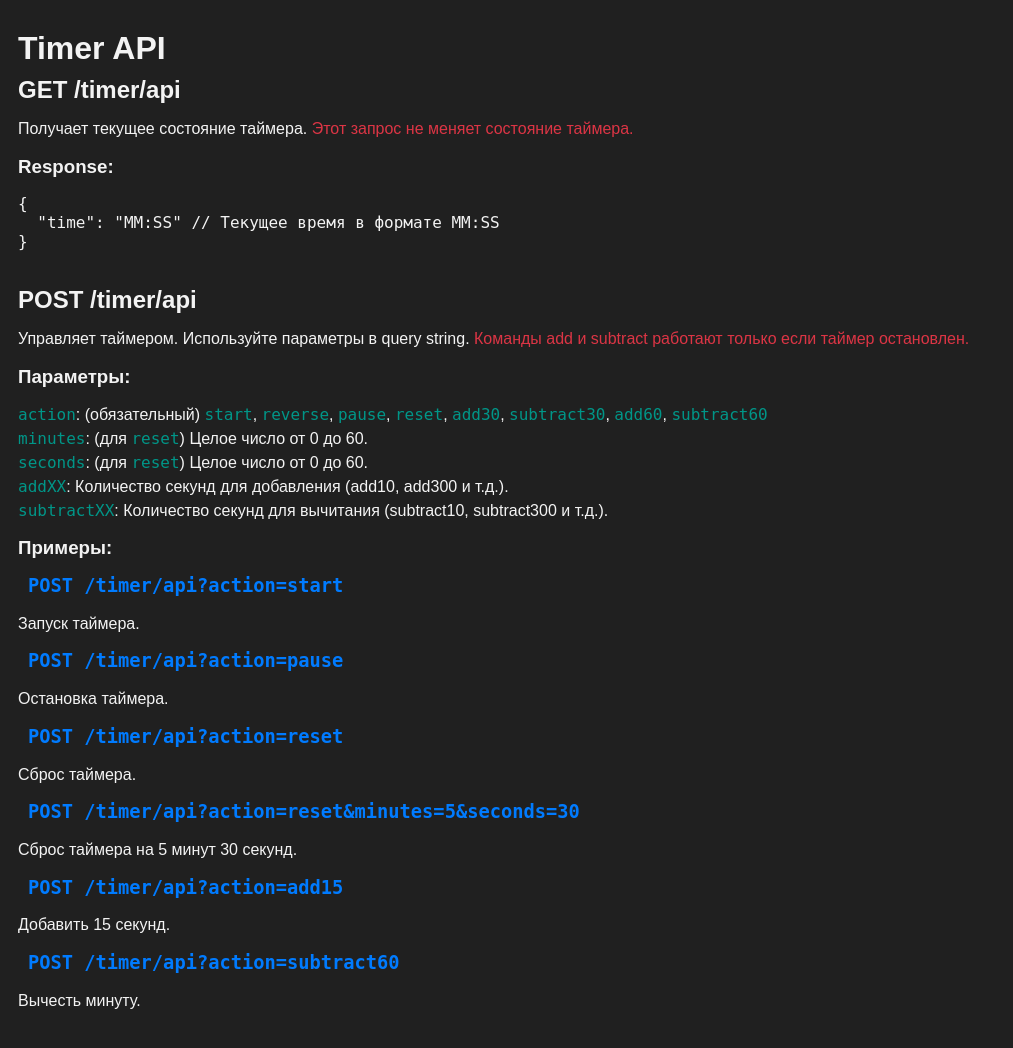
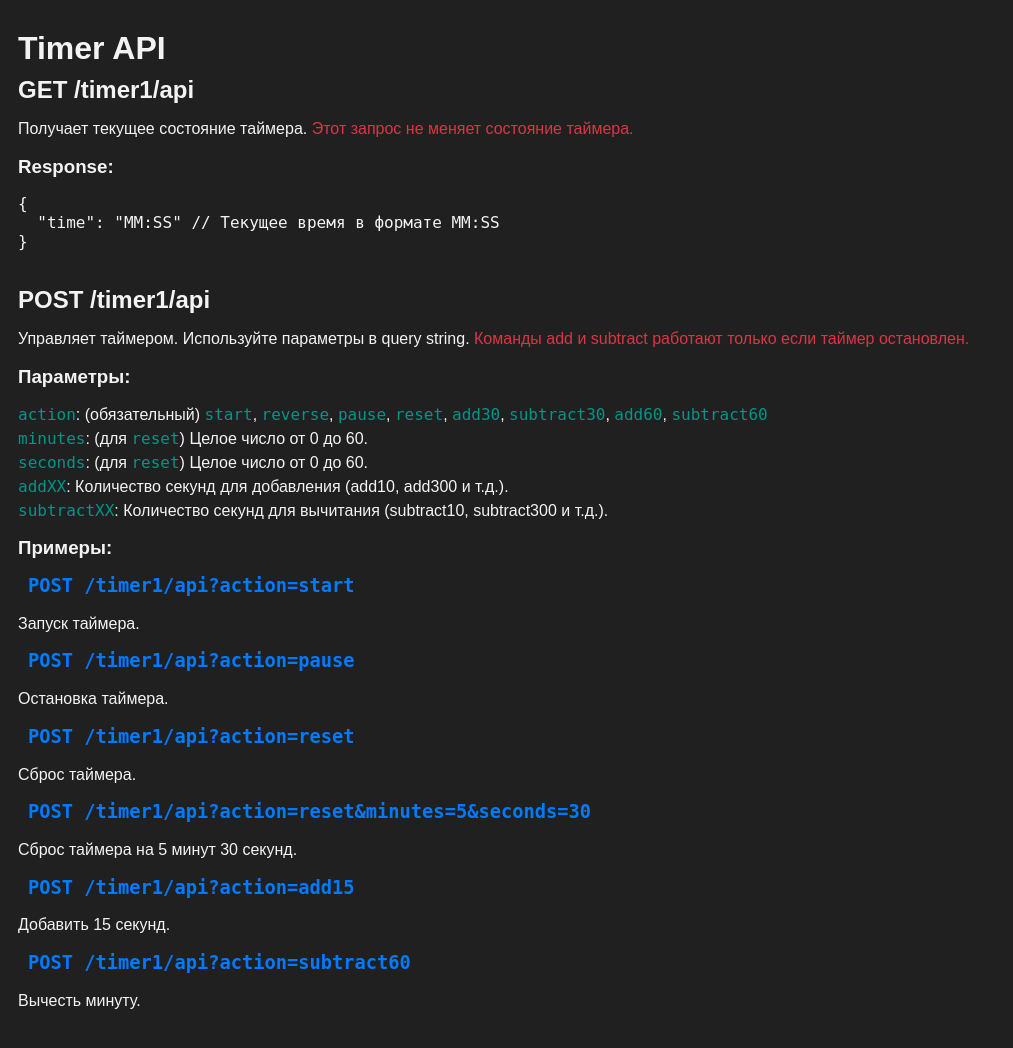
Before and after one commit to mixma5ter/timer_api, a Flask app: template templates/timer/timer_api_help.html in a window 1280 px wide. Shown: the whole page, without its empty margins (0-1013 px from the left). Run offline with Flask 2, Linux system fonts and the light colour scheme; the template is opened without the code that fills it: most values are stand-ins (such as "Sample title", 1, 10 or a date in 2020).

Commit message:
major edits - add second timer

```diff
--- a/app.py
+++ b/app.py
@@ -1,43 +1,8 @@
-import threading
-import time
+from flask import Flask, render_template, jsonify
 
-from flask import Flask, request, jsonify, render_template
+from tools.timers import formatted_time
 
 app = Flask(__name__, static_folder='static')
-
-timer_state = {
-    'minutes': 0,
-    'seconds': 0,
-    'initial_time': 0,
-    'is_running': False,
-    'start_time': None,
-    'is_reversed': False
-}
-
-timer_lock = threading.RLock()
-timer_thread = None
-
-
-def update_timer():
-    with timer_lock:
-        if timer_state['is_running']:
-            elapsed_time = time.time() - timer_state['start_time']
-            current_time_seconds = timer_state['initial_time']
-
-            if timer_state['is_reversed']:
-                current_time_seconds -= elapsed_time
-            else:
-                current_time_seconds += elapsed_time
-
-            timer_state['minutes'] = max(0, int(current_time_seconds // 60))
-            timer_state['seconds'] = max(0, int(current_time_seconds % 60))
-
-            if timer_state['is_reversed'] and current_time_seconds <= 0:
-                timer_state['minutes'] = 0
-                timer_state['seconds'] = 0
-                timer_state['is_running'] = False
-                timer_state['start_time'] = None
-                timer_state['initial_time'] = 0
 
 
 @app.route('/', methods=['GET'])
@@ -45,95 +10,19 @@ def index():
     return render_template('index.html')
 
 
-@app.route('/timer', methods=['GET'])
-def timer():
-    return render_template('timer/timer.html')
+@app.route('/timer<int:timer_id>_api_help')
+def timer_api_help(timer_id):
+    return render_template('timer/timer_api_help.html', timer_id=timer_id)
 
 
-@app.route('/timer_api_help')
-def my_api_doc():
-    return render_template('timer/timer_api_help.html')
+@app.route('/timer<int:timer_id>', methods=['GET'])
+def timer(timer_id):
+    return render_template('timer/timer.html', timer_id=timer_id)
 
 
-@app.route('/timer/api', methods=['GET', 'POST'])
-def timer_api():
-    global timer_state
-    with timer_lock:
-        if request.method == 'POST':
-            action = request.args.get('action')
-
-            if action == 'reset':
-                minutes = int(request.args.get('minutes', 0))
-                seconds = int(request.args.get('seconds', 0))
-                timer_state.update({
-                    'minutes': minutes,
-                    'seconds': seconds,
-                    'initial_time': minutes * 60 + seconds,
-                    'is_running': False,
-                    'start_time': None,
-                    'is_reversed': False
-                })
-
-            elif action == 'start':
-                if not timer_state['is_running']:
-                    timer_state['is_reversed'] = False
-                    start_timer()
-
-            elif action == 'reverse':
-                if not timer_state['is_running']:
-                    timer_state['is_reversed'] = True
-                    start_timer()
-
-            elif action == 'pause':
-                timer_state['is_running'] = False
-                timer_state['start_time'] = None
-
-            elif action.startswith(('add', 'subtract')):
-                if not timer_state['is_running']:
-                    value = int(action[3:]) if action.startswith('add') else -int(action[8:])
-                    current_seconds = timer_state['minutes'] * 60 + timer_state['seconds']
-                    new_seconds = max(0, current_seconds + value)
-                    timer_state['minutes'] = int(new_seconds // 60)
-                    timer_state['seconds'] = int(new_seconds % 60)
-                    timer_state['initial_time'] = new_seconds
-
-        formatted_time = "{:02d}:{:02d}".format(timer_state['minutes'], timer_state['seconds'])
-        return jsonify({'time': formatted_time})
-
-
-def start_timer():
-    global timer_thread
-
-    if not timer_state['is_running']:
-        if timer_state['start_time'] is not None:
-            elapsed_time = time.time() - timer_state['start_time']
-            current_seconds = timer_state['initial_time']
-
-            if timer_state['is_reversed']:
-                current_seconds += elapsed_time
-            else:
-                current_seconds -= elapsed_time
-            timer_state['initial_time'] = max(0, current_seconds)
-
-        else:
-            timer_state['initial_time'] = timer_state['minutes'] * 60 + timer_state['seconds']
-
-        timer_state['start_time'] = time.time()
-        timer_state['is_running'] = True
-
-        if timer_thread is None or not timer_thread.is_alive():
-            timer_thread = threading.Thread(target=update_timer_loop)
-            timer_thread.daemon = True
-            timer_thread.start()
-
-
-def update_timer_loop():
-    while True:
-        with timer_lock:
-            if not timer_state['is_running']:
-                break
-        update_timer()
-        time.sleep(0.1)
+@app.route('/timer<int:timer_id>/api', methods=['GET', 'POST'])
+def timer_api(timer_id):
+    return jsonify(formatted_time(timer_id))
 
 
 if __name__ == '__main__':
--- a/static/css/style.css
+++ b/static/css/style.css
@@ -40,11 +40,6 @@ button:active {
     transform: translateY(2px);
 }
 
-#timer {
-    font-size: 28px;
-    padding-top: 20px;
-}
-
 a {
     color: #fff;
     font-size: 18px;
@@ -53,6 +48,11 @@ a {
 
 a:hover {
     color: #a52424;
+}
+
+.timer {
+    font-size: 28px;
+    padding-top: 20px;
 }
 
 .section {
@@ -75,3 +75,14 @@ a:hover {
 .important {
     color: #dc3545;
 }
+
+.back-button {
+    display: inline-block;
+    padding: 10px;
+    font-size: 30px;
+    text-decoration: none;
+    color: white;
+    border: none;
+    background-color: transparent;
+    cursor: pointer;
+}
--- a/templates/timer/timer_api_help.html
+++ b/templates/timer/timer_api_help.html
@@ -1,5 +1,5 @@
 <!DOCTYPE html>
-<html>
+<html lang="ru">
 <head>
     <title>Timer API Documentation</title>
     <link rel="stylesheet" href="{{ url_for('static', filename='css/style.css') }}">
@@ -8,7 +8,7 @@
 <h1>Timer API</h1>
 
 <div class="section">
-    <h2>GET /timer/api</h2>
+    <h2>GET /timer{{ timer_id }}/api</h2>
     <p>Получает текущее состояние таймера. <span class="important">Этот запрос не меняет состояние таймера.</span></p>
     <h3>Response:</h3>
     <pre><code>{
@@ -18,7 +18,7 @@
 </div>
 
 <div class="section">
-    <h2>POST /timer/api</h2>
+    <h2>POST /timer{{ timer_id }}/api</h2>
     <p>Управляет таймером. Используйте параметры в query string. <span class="important"> Команды add и subtract работают только если таймер остановлен.</span>
     </p>
     <h3>Параметры:</h3>
@@ -40,27 +40,27 @@
     </div>
     <h3>Примеры:</h3>
     <div class="endpoint">
-        <h3><code>POST /timer/api?action=start</code></h3>
+        <h3><code>POST /timer{{ timer_id }}/api?action=start</code></h3>
         <p>Запуск таймера.</p>
     </div>
     <div class="endpoint">
-        <h3><code>POST /timer/api?action=pause</code></h3>
+        <h3><code>POST /timer{{ timer_id }}/api?action=pause</code></h3>
         <p>Остановка таймера.</p>
     </div>
     <div class="endpoint">
-        <h3><code>POST /timer/api?action=reset</code></h3>
+        <h3><code>POST /timer{{ timer_id }}/api?action=reset</code></h3>
         <p>Сброс таймера.</p>
     </div>
     <div class="endpoint">
-        <h3><code>POST /timer/api?action=reset&minutes=5&seconds=30</code></h3>
+        <h3><code>POST /timer{{ timer_id }}/api?action=reset&minutes=5&seconds=30</code></h3>
         <p>Сброс таймера на 5 минут 30 секунд.</p>
     </div>
     <div class="endpoint">
-        <h3><code>POST /timer/api?action=add15</code></h3>
+        <h3><code>POST /timer{{ timer_id }}/api?action=add15</code></h3>
         <p>Добавить 15 секунд.</p>
     </div>
     <div class="endpoint">
-        <h3><code>POST /timer/api?action=subtract60</code></h3>
+        <h3><code>POST /timer{{ timer_id }}/api?action=subtract60</code></h3>
         <p>Вычесть минуту.</p>
     </div>
 </div>
--- /dev/null
+++ b/tools/timers.py
@@ -0,0 +1,139 @@
+import threading
+import time
+
+from flask import request
+
+timer_lock = threading.RLock()
+timer_thread = None
+
+timers = {
+    1: {
+        'minutes': 0,
+        'seconds': 0,
+        'initial_time': 0,
+        'is_running': False,
+        'start_time': None,
+        'is_reversed': False,
+        "thread": None
+    },
+    2: {
+        'minutes': 0,
+        'seconds': 0,
+        'initial_time': 0,
+        'is_running': False,
+        'start_time': None,
+        'is_reversed': False,
+        "thread": None
+    }
+}
+
+
+def update_timer(timer_id):
+    with timer_lock:
+        timer = timers.get(timer_id)
+        if timer and timer['is_running']:
+            elapsed_time = time.time() - timer['start_time']
+            current_time_seconds = timer['initial_time']
+
+            if timer['is_reversed']:
+                current_time_seconds -= elapsed_time
+            else:
+                current_time_seconds += elapsed_time
+
+            timer['minutes'] = max(0, int(current_time_seconds // 60))
+            timer['seconds'] = max(0, int(current_time_seconds % 60))
+
+            if timer['is_reversed'] and current_time_seconds <= 0:
+                timer['minutes'] = 0
+                timer['seconds'] = 0
+                timer['is_running'] = False
+                timer['start_time'] = None
+                timer['initial_time'] = 0
+
+
+def start_timer(timer_id):
+    global timers
+
+    with timer_lock:
+        timer = timers.get(timer_id)
+        if not timer:
+            return
+        if not timer['is_running']:
+            if timer['start_time'] is not None:
+                elapsed_time = time.time() - timer['start_time']
+                current_seconds = timer['initial_time']
+                if timer['is_reversed']:
+                    current_seconds += elapsed_time
+                else:
+                    current_seconds -= elapsed_time
+                timer['initial_time'] = max(0, current_seconds)
+            else:
+                timer['initial_time'] = timer['minutes'] * 60 + timer['seconds']
+
+            timer['start_time'] = time.time()
+            timer['is_running'] = True
+
+            if timer["thread"] is None or not timer["thread"].is_alive():
+                timer["thread"] = threading.Thread(target=update_timer_loop, args=(timer_id,))
+                timer["thread"].daemon = True
+                timer["thread"].start()
+
+
+def update_timer_loop(timer_id):
+    while True:
+        with timer_lock:
+            timer = timers.get(timer_id)
+            if not timer or not timer['is_running']:
+                break
+        update_timer(timer_id)
+        time.sleep(0.1)
+
+
+def formatted_time(timer_id):
+    with timer_lock:
+        timer = timers.get(timer_id)
+        if not timer:
+            return {'error': 'Timer not found'}
+
+        if request.method == 'POST':
+            data = request.get_json()
+            action = data.get('action')
+
+            if action == 'reset':
+                minutes = int(data.get('minutes', 0))
+                seconds = int(data.get('seconds', 0))
+                timer.update({
+                    'minutes': minutes,
+                    'seconds': seconds,
+                    'initial_time': minutes * 60 + seconds,
+                    'is_running': False,
+                    'start_time': None,
+                    'is_reversed': False
+                })
+            elif action == 'start':
+                if not timer['is_running']:
+                    timer['is_reversed'] = False
+                    start_timer(timer_id)
+            elif action == 'reverse':
+                if not timer['is_running']:
+                    timer['is_reversed'] = True
+                    start_timer(timer_id)
+            elif action == 'pause':
+                timer['is_running'] = False
+                timer['start_time'] = None
+
+            elif action in ('add', 'subtract'):
+                if not timer['is_running']:
+                    value = int(data.get('value', 0))
+                    current_seconds = timer['minutes'] * 60 + timer['seconds']
+
+                    if action == 'add':
+                        new_seconds = max(0, current_seconds + value)
+                    elif action == 'subtract':
+                        new_seconds = max(0, current_seconds - value)
+                    timer['minutes'] = int(new_seconds // 60)
+                    timer['seconds'] = int(new_seconds % 60)
+                    timer['initial_time'] = new_seconds
+
+        formatted_time = "{:02d}:{:02d}".format(timer['minutes'], timer['seconds'])
+        return {'time': formatted_time}
--- a/wsgi.py
+++ b/wsgi.py
@@ -1,4 +1,4 @@
 from app import app
 
 if __name__ == "__main__":
-    app.run()
+    app.run(host='0.0.0.0', port=8000)
```
Also changed, not shown: static/js/script.js (+35 -20 lines), templates/index.html (+6 -1 lines), templates/timer/timer.html (+21 -20 lines).
